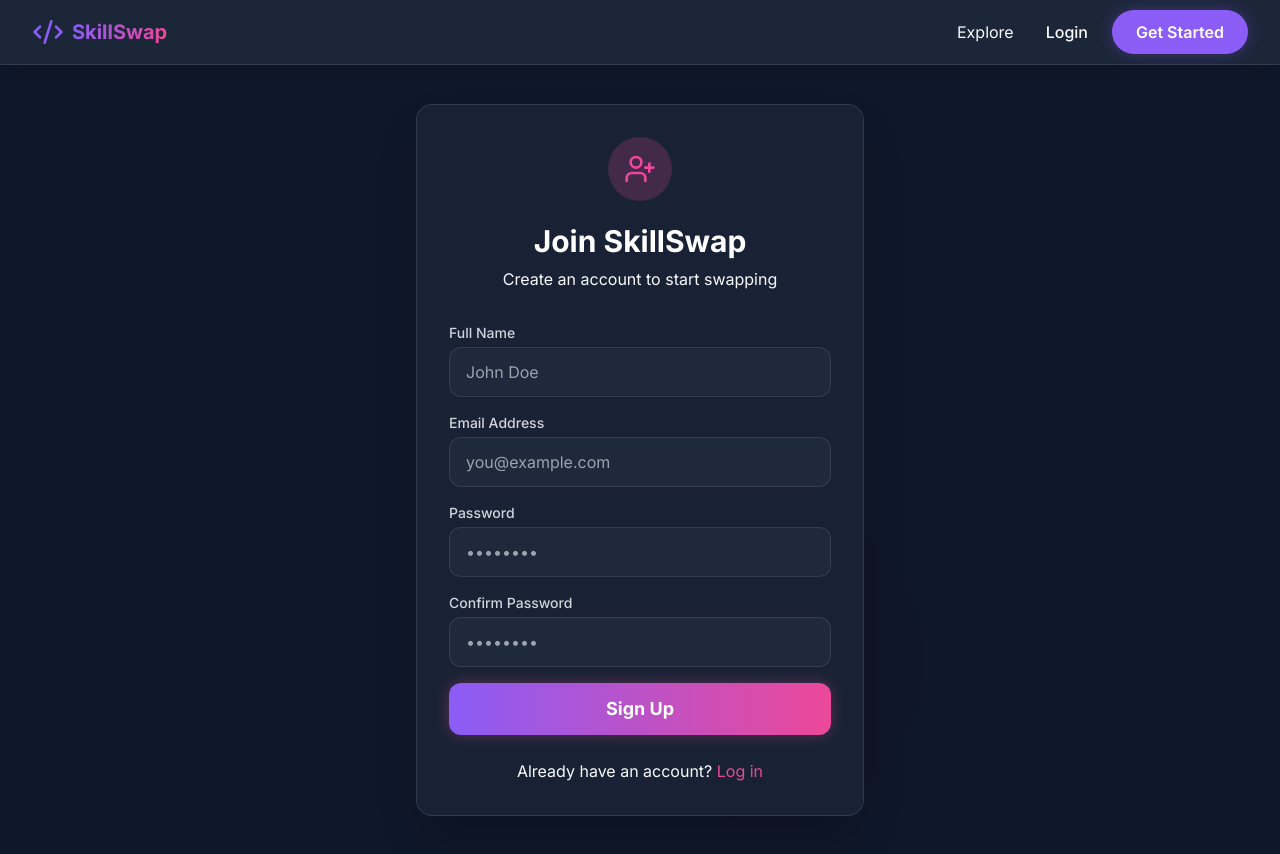
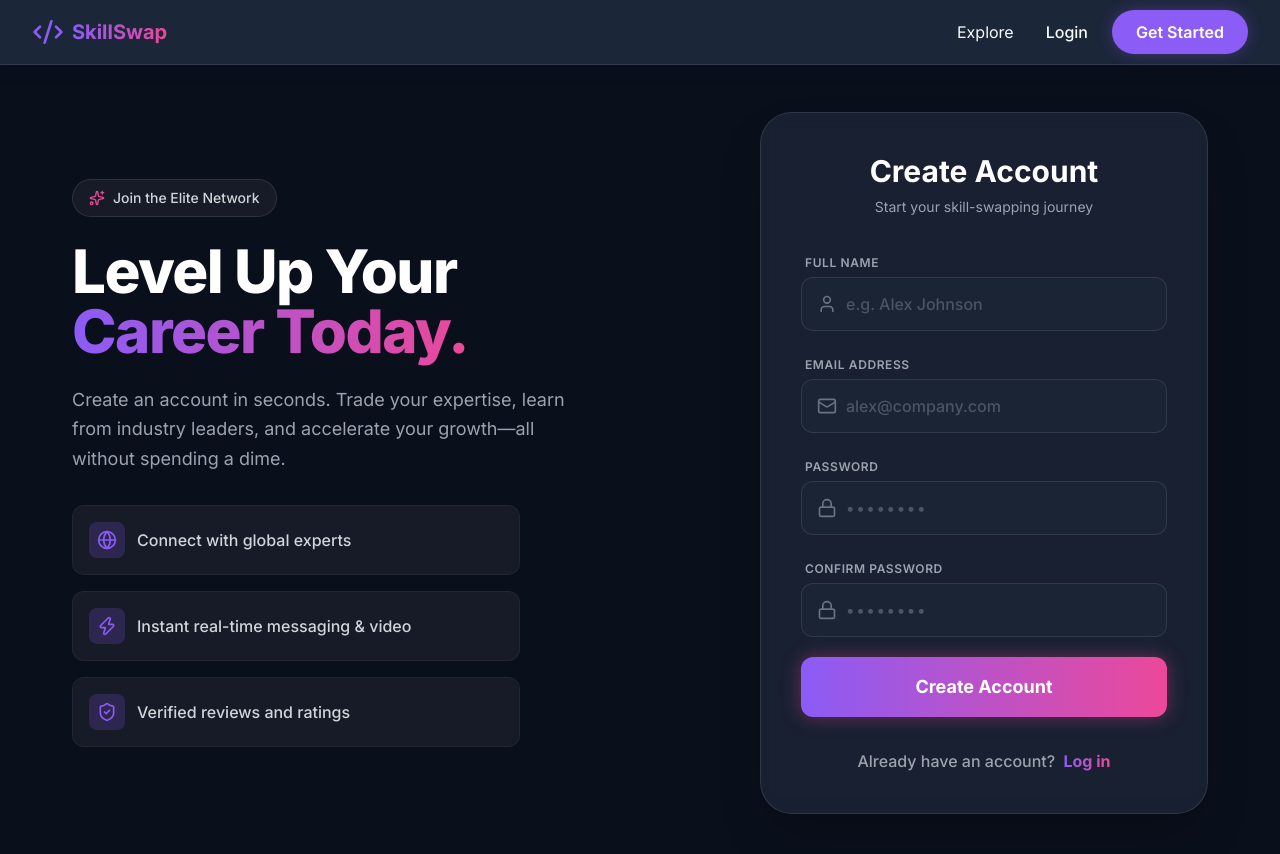
Before and after one commit to Zeelkundariya/LedgerCore_working, a Next.js app in the folder client/: page /register in a window 1280 px wide. Shown: the top 854 px of the page. Built offline with nearby package versions, Linux system fonts and the light colour scheme.

Commit message:
Redesign Register page with professional premium UI and placeholders

```diff
--- a/client/src/app/register/page.js
+++ b/client/src/app/register/page.js
@@ -5,7 +5,7 @@ import { motion } from 'framer-motion';
 import Link from 'next/link';
 import { useRouter } from 'next/navigation';
 import { useAuthStore } from '@/store/useAuthStore';
-import { UserPlus } from 'lucide-react';
+import { User, Mail, Lock, Sparkles, Zap, Globe, ShieldCheck } from 'lucide-react';
 
 export default function Register() {
   const [name, setName] = useState('');
@@ -48,73 +48,146 @@ export default function Register() {
   };
 
   return (
-    <div className="flex-grow flex items-center justify-center p-4 relative overflow-hidden py-10">
-      <div className="absolute top-1/2 right-1/4 w-96 h-96 bg-secondary/20 rounded-full mix-blend-multiply filter blur-3xl opacity-50 animate-blob"></div>
+    <div className="flex-grow flex w-full min-h-[calc(100vh-80px)] bg-[#0A0F1C] relative overflow-hidden">
+      {/* Background Blobs */}
+      <div className="absolute top-[-10%] left-[-10%] w-96 h-96 bg-primary/20 rounded-full mix-blend-multiply filter blur-3xl opacity-40 animate-blob"></div>
+      <div className="absolute bottom-[-10%] right-[-10%] w-96 h-96 bg-secondary/20 rounded-full mix-blend-multiply filter blur-3xl opacity-40 animate-blob animation-delay-2000"></div>
 
+      <div className="max-w-7xl mx-auto w-full flex flex-col lg:flex-row items-center justify-center p-4 sm:p-8 lg:p-12 z-10 gap-12 lg:gap-24">
+
+        {/* Left Side: Value Proposition */}
         <motion.div
-        initial={{ opacity: 0, y: 20 }}
+          initial={{ opacity: 0, x: -50 }}
+          animate={{ opacity: 1, x: 0 }}
+          transition={{ duration: 0.8 }}
+          className="w-full lg:w-1/2 flex flex-col justify-center text-center lg:text-left pt-10 lg:pt-0"
+        >
+          <div className="inline-flex items-center space-x-2 bg-white/5 border border-white/10 rounded-full px-4 py-2 mb-6 mx-auto lg:mx-0 w-max">
+            <Sparkles className="w-4 h-4 text-secondary" />
+            <span className="text-sm font-medium text-gray-300">Join the Elite Network</span>
+          </div>
+
+          <h1 className="text-4xl sm:text-5xl lg:text-6xl font-extrabold text-white leading-tight mb-6 tracking-tight">
+            Level Up Your <br />
+            <span className="text-gradient">Career Today.</span>
+          </h1>
+
+          <p className="text-lg text-gray-400 mb-8 max-w-lg mx-auto lg:mx-0 leading-relaxed">
+            Create an account in seconds. Trade your expertise, learn from industry leaders, and accelerate your growth—all without spending a dime.
+          </p>
+
+          <div className="space-y-4 max-w-md mx-auto lg:mx-0 text-left">
+            {[
+              { icon: Globe, text: "Connect with global experts" },
+              { icon: Zap, text: "Instant real-time messaging & video" },
+              { icon: ShieldCheck, text: "Verified reviews and ratings" }
+            ].map((feature, i) => (
+              <motion.div
+                key={i}
+                initial={{ opacity: 0, y: 10 }}
                 animate={{ opacity: 1, y: 0 }}
-        className="w-full max-w-md"
+                transition={{ delay: 0.4 + (i * 0.1) }}
+                className="flex items-center space-x-3 text-gray-300 bg-white/5 p-4 rounded-xl border border-white/5"
               >
-        <div className="glassmorphism rounded-2xl p-8 shadow-2xl relative z-10 border border-white/10">
+                <div className="bg-primary/20 p-2 rounded-lg">
+                  <feature.icon className="w-5 h-5 text-primary" />
+                </div>
+                <span className="font-medium">{feature.text}</span>
+              </motion.div>
+            ))}
+          </div>
+        </motion.div>
+
+        {/* Right Side: Registration Form */}
+        <motion.div
+          initial={{ opacity: 0, x: 50 }}
+          animate={{ opacity: 1, x: 0 }}
+          transition={{ duration: 0.8 }}
+          className="w-full lg:w-1/2 max-w-md"
+        >
+          <div className="glassmorphism rounded-[2rem] p-8 sm:p-10 shadow-2xl relative border border-white/10">
             <div className="text-center mb-8">
-            <div className="bg-secondary/20 p-4 rounded-full inline-block mb-4">
-              <UserPlus className="w-8 h-8 text-secondary" />
-            </div>
-            <h2 className="text-3xl font-bold text-white">Join SkillSwap</h2>
-            <p className="text-text-secondary mt-2">Create an account to start swapping</p>
+              <h2 className="text-3xl font-bold text-white mb-2">Create Account</h2>
+              <p className="text-gray-400 text-sm">Start your skill-swapping journey</p>
             </div>
 
             {error && (
-            <div className="bg-red-500/20 border border-red-500/50 text-red-200 p-3 rounded-lg mb-6 text-sm text-center">
+              <motion.div
+                initial={{ opacity: 0, scale: 0.95 }}
+                animate={{ opacity: 1, scale: 1 }}
+                className="bg-red-500/10 border border-red-500/50 text-red-400 p-4 rounded-xl mb-6 text-sm text-center font-medium"
+              >
                 {error}
-            </div>
+              </motion.div>
             )}
 
-          <form onSubmit={handleSubmit} className="space-y-4">
-            <div>
-              <label className="block text-sm font-medium text-gray-300 mb-1">Full Name</label>
+            <form onSubmit={handleSubmit} className="space-y-5">
+              <div className="space-y-1">
+                <label className="text-xs font-semibold text-gray-400 uppercase tracking-wider ml-1">Full Name</label>
+                <div className="relative group">
+                  <div className="absolute inset-y-0 left-0 pl-4 flex items-center pointer-events-none text-gray-500 group-focus-within:text-primary transition-colors">
+                    <User className="h-5 w-5" />
+                  </div>
                   <input
                     type="text"
                     required
-                className="w-full px-4 py-3 bg-surface border border-white/10 rounded-xl focus:outline-none focus:ring-2 focus:ring-secondary text-white transition-all"
-                placeholder="John Doe"
+                    className="w-full pl-11 pr-4 py-3.5 bg-surface/50 border border-white/10 rounded-xl focus:outline-none focus:ring-2 focus:ring-primary focus:border-transparent text-white transition-all placeholder:text-gray-600 font-medium"
+                    placeholder="e.g. Alex Johnson"
                     value={name}
                     onChange={(e) => setName(e.target.value)}
                   />
                 </div>
-            <div>
-              <label className="block text-sm font-medium text-gray-300 mb-1">Email Address</label>
+              </div>
+
+              <div className="space-y-1">
+                <label className="text-xs font-semibold text-gray-400 uppercase tracking-wider ml-1">Email Address</label>
+                <div className="relative group">
+                  <div className="absolute inset-y-0 left-0 pl-4 flex items-center pointer-events-none text-gray-500 group-focus-within:text-primary transition-colors">
+                    <Mail className="h-5 w-5" />
+                  </div>
                   <input
                     type="email"
                     required
-                className="w-full px-4 py-3 bg-surface border border-white/10 rounded-xl focus:outline-none focus:ring-2 focus:ring-secondary text-white transition-all"
-                placeholder="you@example.com"
+                    className="w-full pl-11 pr-4 py-3.5 bg-surface/50 border border-white/10 rounded-xl focus:outline-none focus:ring-2 focus:ring-primary focus:border-transparent text-white transition-all placeholder:text-gray-600 font-medium"
+                    placeholder="alex@company.com"
                     value={email}
                     onChange={(e) => setEmail(e.target.value)}
                   />
                 </div>
-            <div>
-              <label className="block text-sm font-medium text-gray-300 mb-1">Password</label>
+              </div>
+
+              <div className="space-y-1">
+                <label className="text-xs font-semibold text-gray-400 uppercase tracking-wider ml-1">Password</label>
+                <div className="relative group">
+                  <div className="absolute inset-y-0 left-0 pl-4 flex items-center pointer-events-none text-gray-500 group-focus-within:text-primary transition-colors">
+                    <Lock className="h-5 w-5" />
+                  </div>
                   <input
                     type="password"
                     required
-                className="w-full px-4 py-3 bg-surface border border-white/10 rounded-xl focus:outline-none focus:ring-2 focus:ring-secondary text-white transition-all"
+                    className="w-full pl-11 pr-4 py-3.5 bg-surface/50 border border-white/10 rounded-xl focus:outline-none focus:ring-2 focus:ring-primary focus:border-transparent text-white transition-all placeholder:text-gray-600 font-medium tracking-widest"
                     placeholder="••••••••"
                     value={password}
                     onChange={(e) => setPassword(e.target.value)}
                   />
                 </div>
-            <div>
-              <label className="block text-sm font-medium text-gray-300 mb-1">Confirm Password</label>
+              </div>
+
+              <div className="space-y-1">
+                <label className="text-xs font-semibold text-gray-400 uppercase tracking-wider ml-1">Confirm Password</label>
+                <div className="relative group">
+                  <div className="absolute inset-y-0 left-0 pl-4 flex items-center pointer-events-none text-gray-500 group-focus-within:text-primary transition-colors">
+                    <Lock className="h-5 w-5" />
+                  </div>
                   <input
                     type="password"
                     required
-                className="w-full px-4 py-3 bg-surface border border-white/10 rounded-xl focus:outline-none focus:ring-2 focus:ring-secondary text-white transition-all"
+                    className="w-full pl-11 pr-4 py-3.5 bg-surface/50 border border-white/10 rounded-xl focus:outline-none focus:ring-2 focus:ring-primary focus:border-transparent text-white transition-all placeholder:text-gray-600 font-medium tracking-widest"
                     placeholder="••••••••"
                     value={confirmPassword}
                     onChange={(e) => setConfirmPassword(e.target.value)}
                   />
+                </div>
               </div>
 
               <motion.button
@@ -122,20 +195,32 @@ export default function Register() {
                 whileTap={{ scale: 0.98 }}
                 disabled={loading}
                 type="submit"
-              className="w-full py-3 mt-4 bg-gradient-to-r from-primary to-secondary hover:from-primary-dark hover:to-pink-600 text-white rounded-xl font-bold text-lg shadow-[0_0_15px_rgba(236,72,153,0.3)] transition-all disabled:opacity-50"
+                className="w-full py-4 mt-6 bg-gradient-to-r from-primary to-secondary hover:from-primary-dark hover:to-pink-600 text-white rounded-xl font-bold text-lg shadow-[0_0_20px_rgba(236,72,153,0.4)] transition-all disabled:opacity-50 flex justify-center items-center"
               >
-              {loading ? 'Creating account...' : 'Sign Up'}
+                {loading ? (
+                  <span className="flex items-center space-x-2">
+                    <svg className="animate-spin -ml-1 mr-3 h-5 w-5 text-white" xmlns="http://www.w3.org/2000/svg" fill="none" viewBox="0 0 24 24">
+                      <circle className="opacity-25" cx="12" cy="12" r="10" stroke="currentColor" strokeWidth="4"></circle>
+                      <path className="opacity-75" fill="currentColor" d="M4 12a8 8 0 018-8V0C5.373 0 0 5.373 0 12h4zm2 5.291A7.962 7.962 0 014 12H0c0 3.042 1.135 5.824 3 7.938l3-2.647z"></path>
+                    </svg>
+                    Creating account...
+                  </span>
+                ) : (
+                  'Create Account'
+                )}
               </motion.button>
             </form>
 
-          <p className="text-center mt-6 text-text-secondary">
+            <p className="text-center mt-8 text-gray-400 font-medium">
               Already have an account?{' '}
-            <Link href="/login" className="text-secondary hover:text-white transition-colors">
+              <Link href="/login" className="text-transparent bg-clip-text bg-gradient-to-r from-primary to-secondary hover:opacity-80 transition-opacity font-bold ml-1">
                 Log in
               </Link>
             </p>
           </div>
         </motion.div>
+
+      </div>
     </div>
   );
 }
```
Lines whose indentation alone changed are shown as unchanged.
